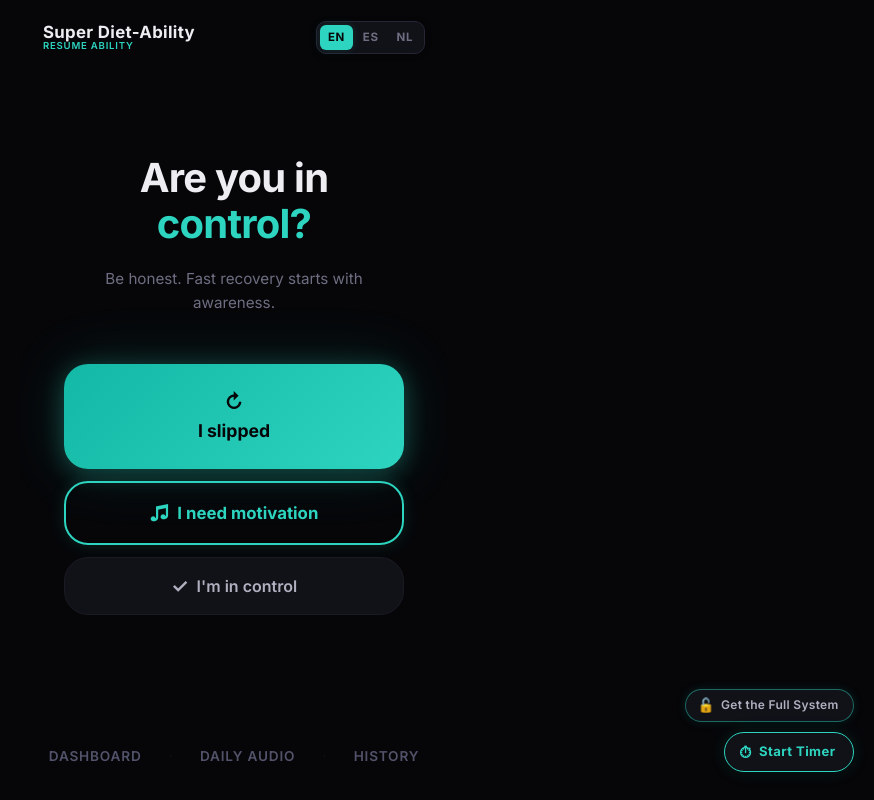
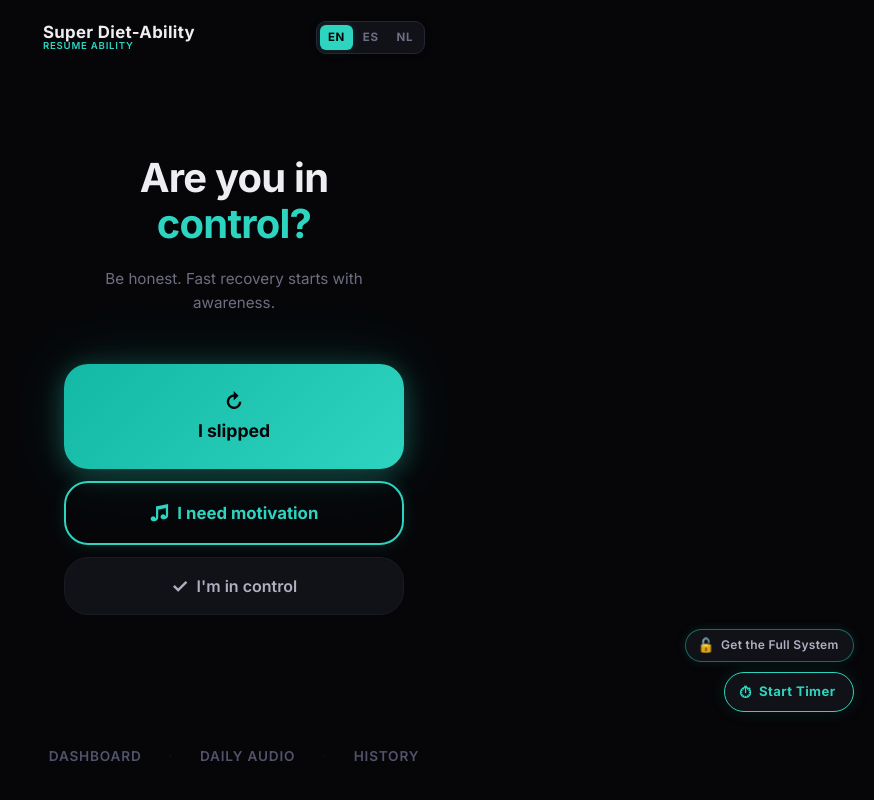
Before and after one commit to oasiscuracaoprivatestay-ui/resume-ability-app, a React (Vite) app: page / in a window 1280 px wide. Shown: the whole page, without its empty margins (406-1280 px from the left). Built offline with nearby package versions, Linux system fonts and the light colour scheme.

Commit message:
fix: prevent floating buttons from overlapping bottom navigation

```diff
--- a/src/index.css
+++ b/src/index.css
@@ -346,7 +346,7 @@ body {
 
 .floating-buttons-stack {
   position: fixed;
-  bottom: 1.75rem;
+  bottom: 5.5rem;   /* clears HomeScreen bottom nav (~3.5rem) + comfortable gap */
   right: 1.25rem;
   z-index: 100;
   display: flex;
```
